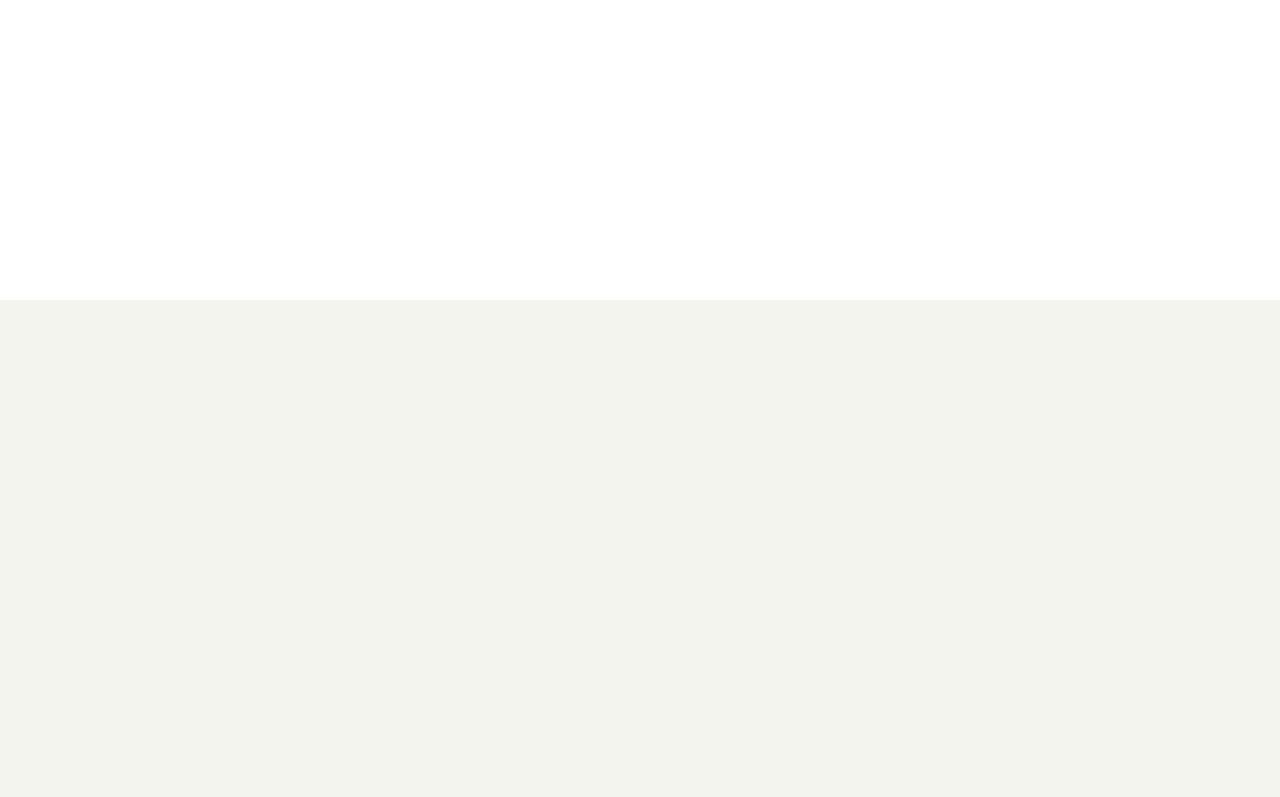
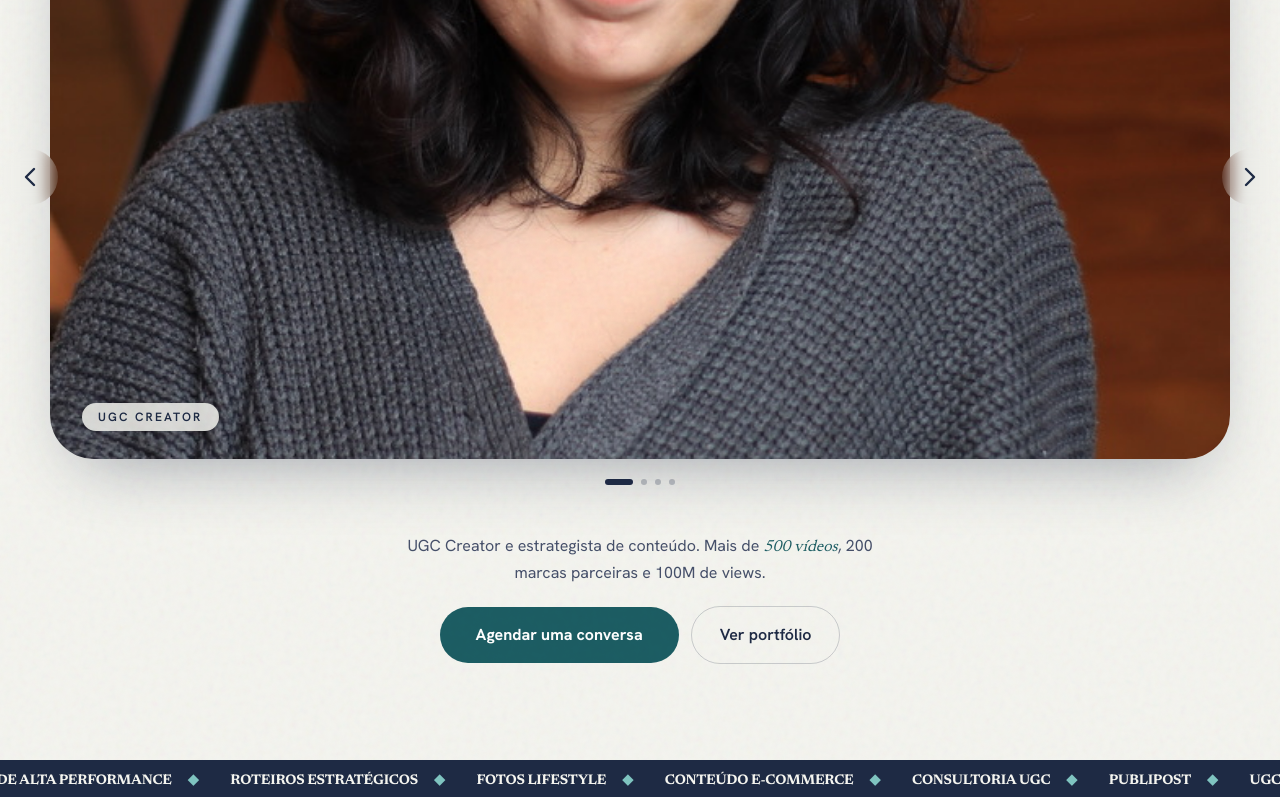
Before and after one commit to eilaradam/laradam-ugc, a Next.js app: page /capa in a window 1280 px wide. Before the commit this address had no page. Shown: the part 500-1297 px from the top of the page. Before the commit the page ends 800 px from the top, so only its background shows below. Built offline with nearby package versions, Linux system fonts and the light colour scheme.

Commit message:
Capa nova (nome gigante + carrossel de fotos) numa rota escondida: /capa

```diff
--- /dev/null
+++ b/src/app/capa/page.tsx
@@ -0,0 +1,26 @@
+// Rota escondida pra Lara ver a capa nova antes de trocar a do site.
+// Não está no menu e não é indexada. Se ela aprovar, o HeroCapaGrande sobe
+// pro src/app/page.tsx no lugar do <Hero />.
+import type { Metadata } from "next";
+import Nav from "@/components/Nav";
+import HeroCapaGrande from "@/components/heroes/HeroCapaGrande";
+import Marquee from "@/components/Marquee";
+import Stats from "@/components/Stats";
+import Footer from "@/components/Footer";
+
+export const metadata: Metadata = {
+  title: "Capa nova · Lara Dam",
+  robots: { index: false, follow: false },
+};
+
+export default function CapaPreview() {
+  return (
+    <main className="min-h-screen bg-background">
+      <Nav />
+      <HeroCapaGrande />
+      <Marquee />
+      <Stats />
+      <Footer />
+    </main>
+  );
+}
--- /dev/null
+++ b/src/components/heroes/HeroCapaGrande.tsx
@@ -0,0 +1,163 @@
+"use client";
+
+import { motion, AnimatePresence } from "framer-motion";
+import { useCallback, useEffect, useRef, useState } from "react";
+import { ChevronLeft, ChevronRight } from "lucide-react";
+import { HERO_FOTOS } from "@/data/content";
+
+/**
+ * Capa "nome gigante + carrossel por cima".
+ * O nome ocupa a largura toda e o card de foto sobe em cima da metade de baixo
+ * das letras. As fotos vêm de HERO_FOTOS (src/data/content.ts): trocar lá troca aqui.
+ */
+export default function HeroCapaGrande() {
+  const fotos = HERO_FOTOS.length ? HERO_FOTOS : [{ src: "/lara-sobre.jpg", alt: "Lara Dam" }];
+  const [i, setI] = useState(0);
+  const [dir, setDir] = useState(1);
+  const toqueX = useRef<number | null>(null);
+
+  const ir = useCallback((passo: number) => {
+    setDir(passo);
+    setI((atual) => (atual + passo + fotos.length) % fotos.length);
+  }, [fotos.length]);
+
+  // setinhas do teclado, pra quem navega sem mouse
+  useEffect(() => {
+    const onKey = (e: KeyboardEvent) => {
+      if (e.key === "ArrowRight") ir(1);
+      if (e.key === "ArrowLeft") ir(-1);
+    };
+    window.addEventListener("keydown", onKey);
+    return () => window.removeEventListener("keydown", onKey);
+  }, [ir]);
+
+  return (
+    <section
+      id="top"
+      className="relative overflow-hidden bg-background noise pt-28 md:pt-32 pb-16 md:pb-24"
+    >
+      {/* Nome gigante ocupando a largura toda */}
+      <motion.h1
+        initial={{ opacity: 0, y: 24 }}
+        animate={{ opacity: 1, y: 0 }}
+        transition={{ duration: 0.9, ease: [0.16, 1, 0.3, 1] }}
+        className="px-3 md:px-6 font-display font-black text-foreground leading-[0.78] tracking-[-0.045em] text-center select-none"
+        style={{ fontSize: "clamp(3.5rem, 17.5vw, 20rem)" }}
+      >
+        LARA DAM
+      </motion.h1>
+
+      {/* Card do carrossel subindo por cima das letras */}
+      <div className="relative -mt-[7vw] md:-mt-[8.5vw] px-4 md:px-10">
+        <motion.div
+          initial={{ opacity: 0, scale: 0.96 }}
+          animate={{ opacity: 1, scale: 1 }}
+          transition={{ delay: 0.15, duration: 0.9, ease: [0.16, 1, 0.3, 1] }}
+          className="relative mx-auto w-full max-w-[1180px]"
+        >
+          <div
+            className="relative overflow-hidden rounded-[28px] md:rounded-[44px] bg-foreground/5 shadow-[0_28px_70px_-30px_rgba(30,42,68,0.45)] aspect-[4/5] sm:aspect-[16/10] md:aspect-[16/8]"
+            onTouchStart={(e) => { toqueX.current = e.touches[0].clientX; }}
+            onTouchEnd={(e) => {
+              if (toqueX.current === null) return;
+              const d = e.changedTouches[0].clientX - toqueX.current;
+              if (Math.abs(d) > 45) ir(d < 0 ? 1 : -1);
+              toqueX.current = null;
+            }}
+          >
+            <AnimatePresence initial={false} custom={dir} mode="popLayout">
+              <motion.img
+                key={fotos[i].src}
+                src={fotos[i].src}
+                alt={fotos[i].alt || "Lara Dam"}
+                custom={dir}
+                initial={{ opacity: 0, x: dir > 0 ? 60 : -60 }}
+                animate={{ opacity: 1, x: 0 }}
+                exit={{ opacity: 0, x: dir > 0 ? -60 : 60 }}
+                transition={{ duration: 0.55, ease: [0.16, 1, 0.3, 1] }}
+                className="absolute inset-0 h-full w-full object-cover"
+                draggable={false}
+              />
+            </AnimatePresence>
+
+            {/* legenda opcional da foto */}
+            {fotos[i].legenda && (
+              <div className="absolute left-5 bottom-5 md:left-8 md:bottom-7">
+                <span className="inline-block rounded-full bg-background/85 backdrop-blur px-4 py-1.5 text-[11px] md:text-xs font-semibold uppercase tracking-[0.18em] text-foreground">
+                  {fotos[i].legenda}
+                </span>
+              </div>
+            )}
+          </div>
+
+          {fotos.length > 1 && (
+            <>
+              <Seta lado="esq" onClick={() => ir(-1)} />
+              <Seta lado="dir" onClick={() => ir(1)} />
+
+              <div className="mt-5 flex items-center justify-center gap-2">
+                {fotos.map((f, n) => (
+                  <button
+                    key={f.src}
+                    type="button"
+                    aria-label={`Foto ${n + 1}`}
+                    onClick={() => { setDir(n > i ? 1 : -1); setI(n); }}
+                    className={`h-1.5 rounded-full transition-all ${
+                      n === i ? "w-7 bg-foreground" : "w-1.5 bg-foreground/25 hover:bg-foreground/50"
+                    }`}
+                  />
+                ))}
+              </div>
+            </>
+          )}
+        </motion.div>
+      </div>
+
+      {/* Chamada embaixo */}
+      <motion.div
+        initial={{ opacity: 0, y: 16 }}
+        animate={{ opacity: 1, y: 0 }}
+        transition={{ delay: 0.35, duration: 0.7 }}
+        className="mt-9 md:mt-12 flex flex-col items-center gap-5 px-6"
+      >
+        <p className="max-w-lg text-center text-sm md:text-base leading-relaxed text-foreground-soft">
+          UGC Creator e estrategista de conteúdo. Mais de{" "}
+          <span className="font-serif-accent italic text-primary">500 vídeos</span>, 200 marcas
+          parceiras e 100M de views.
+        </p>
+        <div className="flex flex-wrap items-center justify-center gap-3">
+          <a
+            href="#contato"
+            data-track="capa_agendar"
+            className="inline-flex items-center rounded-full bg-primary px-9 py-4 text-sm md:text-base font-bold text-white transition-colors hover:bg-primary-dark"
+          >
+            Agendar uma conversa
+          </a>
+          <a
+            href="#categorias"
+            data-track="capa_ver_portfolio"
+            className="inline-flex items-center rounded-full border border-foreground/20 px-7 py-4 text-sm md:text-base font-semibold text-foreground transition-colors hover:bg-foreground hover:text-background"
+          >
+            Ver portfólio
+          </a>
+        </div>
+      </motion.div>
+    </section>
+  );
+}
+
+function Seta({ lado, onClick }: { lado: "esq" | "dir"; onClick: () => void }) {
+  const Icone = lado === "esq" ? ChevronLeft : ChevronRight;
+  return (
+    <button
+      type="button"
+      onClick={onClick}
+      aria-label={lado === "esq" ? "Foto anterior" : "Próxima foto"}
+      className={`absolute top-1/2 -translate-y-1/2 z-20 grid h-11 w-11 md:h-14 md:w-14 place-items-center rounded-full text-foreground transition
+        bg-background/70 backdrop-blur hover:bg-background md:bg-transparent md:backdrop-blur-0 md:hover:bg-background/70
+        ${lado === "esq" ? "left-2 md:-left-4 lg:-left-12" : "right-2 md:-right-4 lg:-right-12"}`}
+    >
+      <Icone className="h-6 w-6 md:h-8 md:w-8" strokeWidth={1.8} />
+    </button>
+  );
+}
--- a/src/data/content.ts
+++ b/src/data/content.ts
@@ -81,6 +81,20 @@ export type Category = {
   name: string;
   tagline: string;
 };
+
+/**
+ * Fotos da capa nova (HeroCapaGrande). É SÓ AQUI que se troca a imagem do carrossel:
+ * põe o arquivo em /public e escreve o caminho abaixo. A ordem da lista é a ordem
+ * que aparece. `legenda` é opcional, some se ficar vazia.
+ */
+export type HeroFoto = { src: string; alt?: string; legenda?: string };
+
+export const HERO_FOTOS: HeroFoto[] = [
+  { src: "/lara-sobre.jpg", alt: "Lara Dam", legenda: "UGC Creator" },
+  { src: "/lara-sobre1.png", alt: "Lara Dam" },
+  { src: "/fotobio.png", alt: "Lara Dam" },
+  { src: "/2.png", alt: "Lara Dam" },
+];
 
 export const CATEGORIES: Category[] = [
   { slug: "all", name: "Todos", tagline: "" },
```
